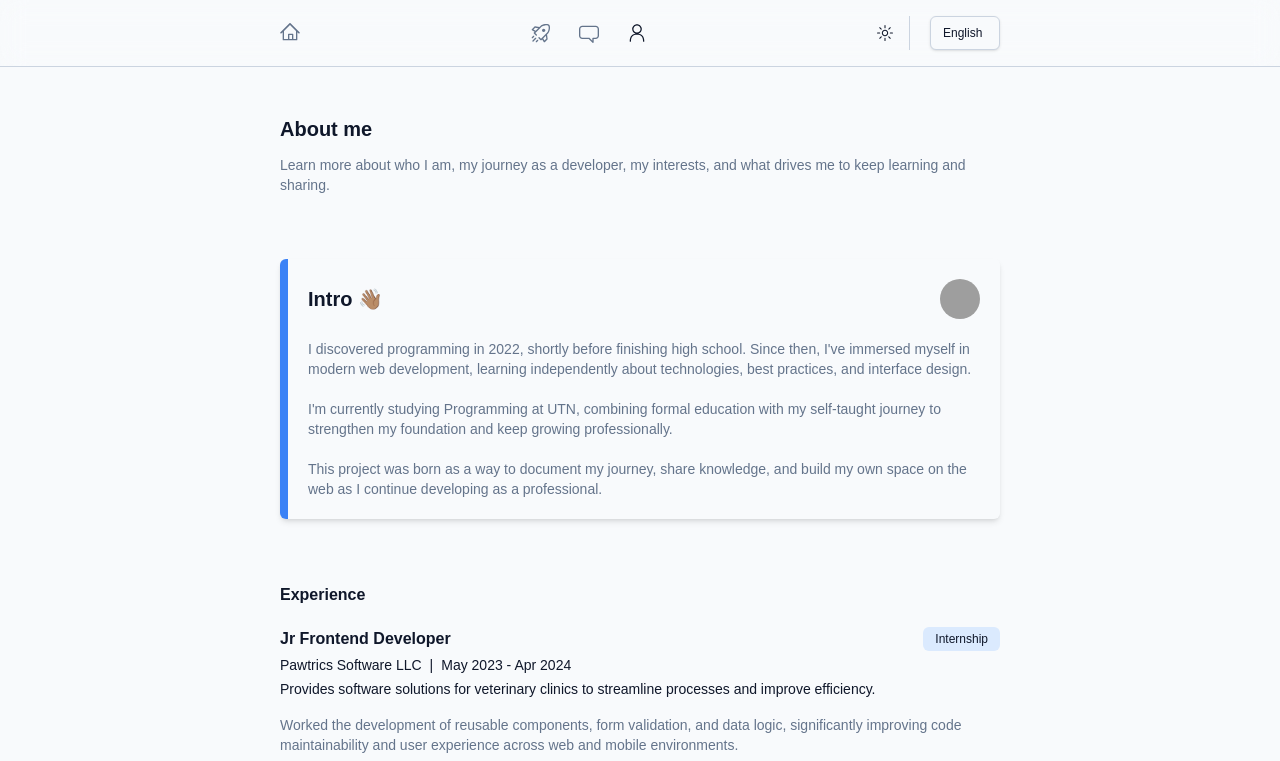
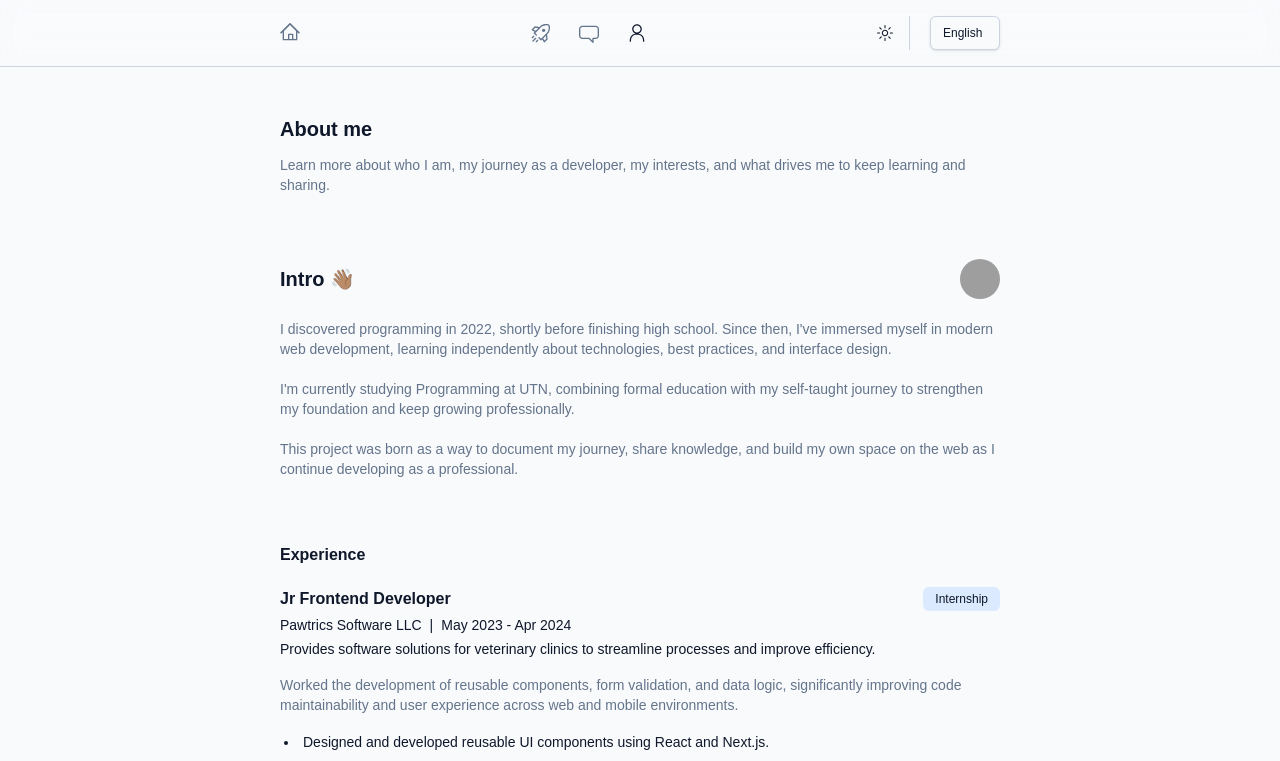
Before and after one commit to figueroaignacio/portfolio, a React (Vite) app: page /about in a window 1280 px wide. Shown: the top 761 px of the page. Built offline with nearby package versions, Linux system fonts and the light colour scheme; grey boxes are pictures that could not be loaded; a web font is replaced by a local one.

Commit message:
style(components): intro styles

```diff
--- a/src/sections/intro.tsx
+++ b/src/sections/intro.tsx
@@ -16,7 +16,7 @@ export function Intro() {
   ];
 
   return (
-    <div className="border-primary space-y-5 rounded-md text-sm md:border-l-8 md:p-5 md:shadow-md">
+    <div className="border-primary space-y-5 text-sm">
       <div className="flex items-center justify-between">
         <h2 className="text-xl font-bold">Intro 👋🏽</h2>
         <img
```
